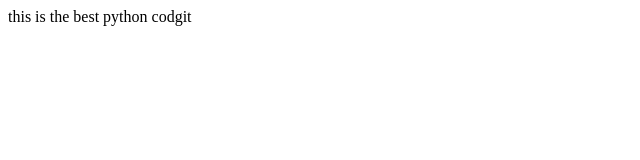
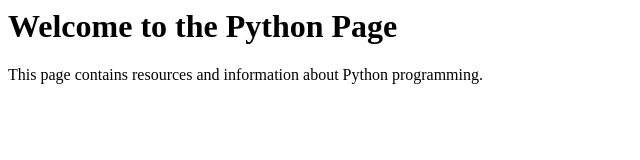
Before and after one commit to prashant2905/python, a plain HTML site: page index.html in a window 1280 px wide. Shown: the whole page, without its empty margins (0-640 px from the left). Drawn offline with Linux system fonts and the light colour scheme.

Commit message:
add commi jfnfd

```diff
--- a/index.html
+++ b/index.html
@@ -1 +1,9 @@
-<p> this is the best python codgit</p >
+<html>
+<head>
+<title>Python Page</title>
+</head>
+<body>
+<h1>Welcome to the Python Page</h1>
+<p>This page contains resources and information about Python programming.</p>
+</body>
+</html>
```
